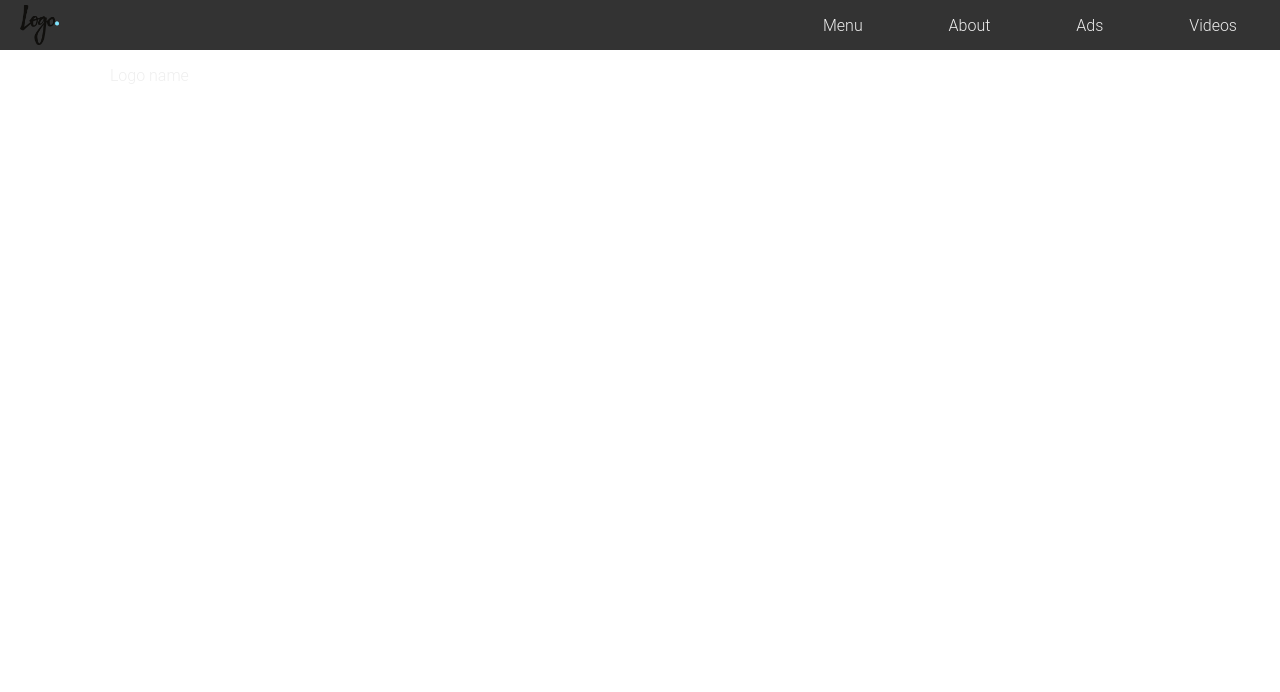
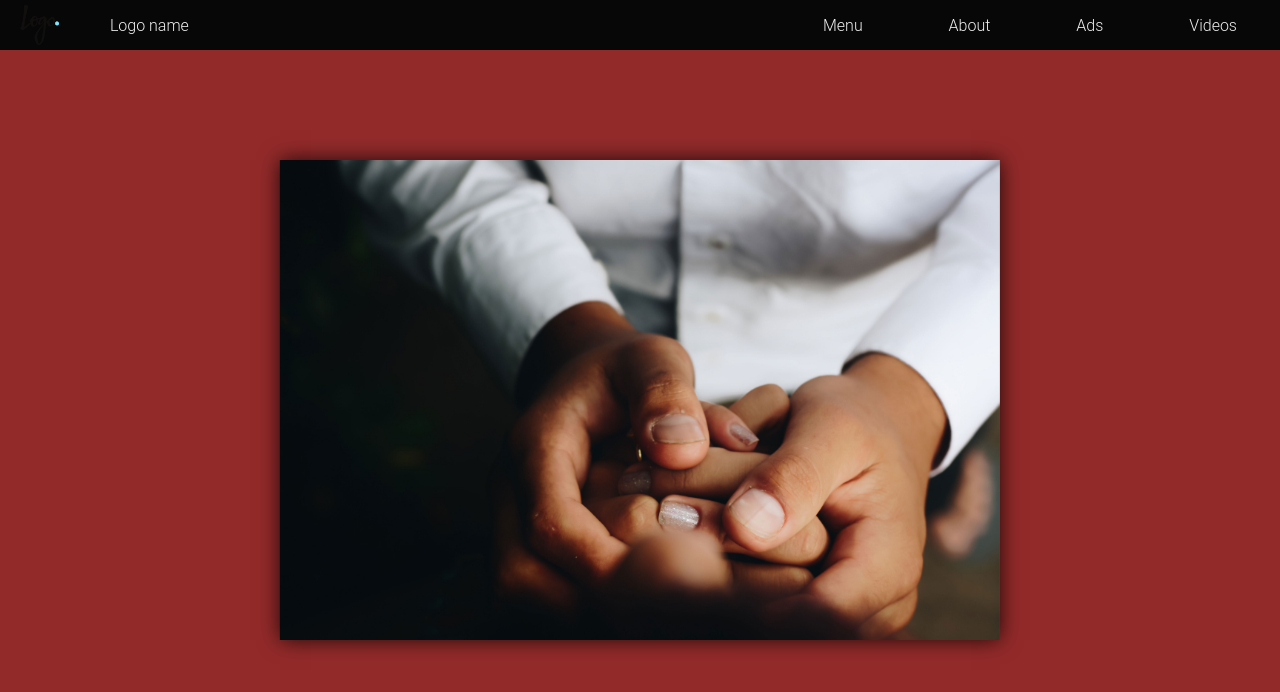
Before and after one commit to harrypunia/2tier_healthcare_webpage, a plain HTML site: page index.html in a window 1280 px wide. Drawn offline with Linux system fonts and the light colour scheme.

Commit message:
updated mixin
// added intro section

```diff
--- a/index.html
+++ b/index.html
@@ -6,6 +6,7 @@
     <title>Healthcare System</title>
     <link rel="stylesheet" href="css/global.css">
     <link rel="stylesheet" href="css/header.css">
+    <link rel="stylesheet" href="css/intro.css">
     <link rel="stylesheet" href="css/footer.css">
 </head>
 
@@ -26,11 +27,12 @@
             </ul>
         </div>
     </header>
-    <main>
+    <div>
         <div class="intro">
-
+            <img src="assets/img/intro.jpg" alt="Introduction">
+            <button></button>
         </div>
-    </main>
+    </div>
     <footer></footer>
     <script src="js/main.js"></script>
     <script src="js/content.js"></script>
--- a/sass/_mixin.scss
+++ b/sass/_mixin.scss
@@ -1,8 +1,16 @@
-@mixin posAbs($left, $top) {
+@import "variables";
+
+@mixin absPos($left, $top) {
     position: absolute;
     left: $left;
     top: $top;
     transform: translate(-50%, -50%);
+}
+
+@mixin fixPos($left, $top) {
+    position: fixed;
+    left: $left;
+    top: $top;
 }
 
 @mixin flexPos($justify, $align) {
@@ -15,3 +23,18 @@
     width: $width;
     height: $height;
 }
+
+@mixin hover($holdTranslate, $cursor, $size) {
+    box-shadow: 0 0 20px rgba(0, 0, 0, 0.8);
+    cursor: $cursor;
+    transform-origin: top left;
+    transition: .2s transform $bezier;
+
+    &:hover{
+        @if $holdTranslate == true {
+            transform: scale($size) translate(-50%, -50%);
+        } @else {
+            transform: scale($size);
+        }
+    }
+}
--- a/sass/_variables.scss
+++ b/sass/_variables.scss
@@ -1,2 +1,5 @@
-$mainDark: #333;
+$mainDark: #070707;
 $mainWhite: #efefef;
+$mainColor: #932a2a;
+
+$bezier: cubic-bezier(.35, .24, .25, .97);
--- a/sass/global.scss
+++ b/sass/global.scss
@@ -3,6 +3,7 @@
 body {margin: 0}
 
 h1, h2, h3, h4, p, li{
+    position: relative;
     color: $mainWhite;
     font-family: "roboto";
     font-weight: 300;
--- a/sass/header.scss
+++ b/sass/header.scss
@@ -3,14 +3,14 @@
 
 header {
     @include size(100vw, 50px);
-    position: fixed;
+    @include fixPos(0, 0);
     background: $mainDark;
     padding: 0 20px;
 }
 
 .header__logo {
     @include flexPos(center, center);
-    @include size(200px, 150px);
+    @include size(200px, 50px);
     float: left;
     cursor: pointer;
 
--- a/sass/intro.scss
+++ b/sass/intro.scss
@@ -1,3 +1,13 @@
+@import "mixin";
+@import "variables";
+
 .intro {
+    @include size(100vw, 100vh);
+    background-color: $mainColor;
 
+    img {
+        @include absPos(50%, 50%);
+        @include hover(true, default, 1.02);
+        height: 60%;
+    }
 }
```
Also changed, not shown: assets/img/intro.jpg (added), css/global.css, css/header.css, css/intro.css, sass/_animation.css (added), 5 other files.
